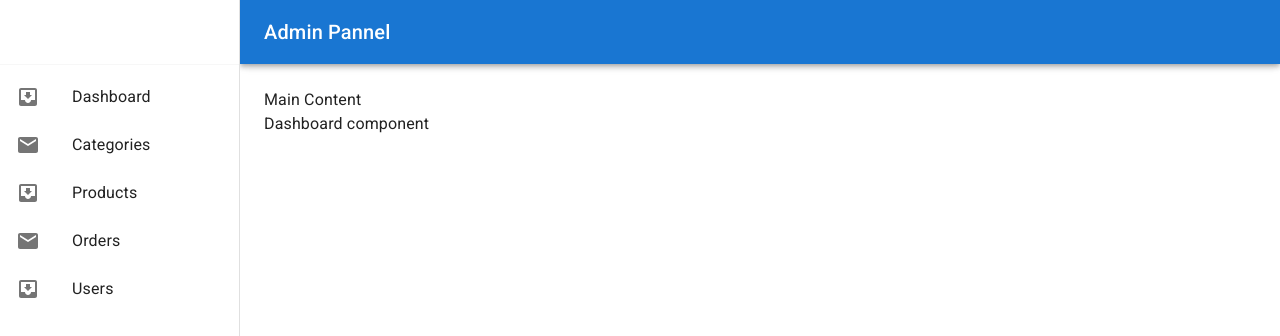
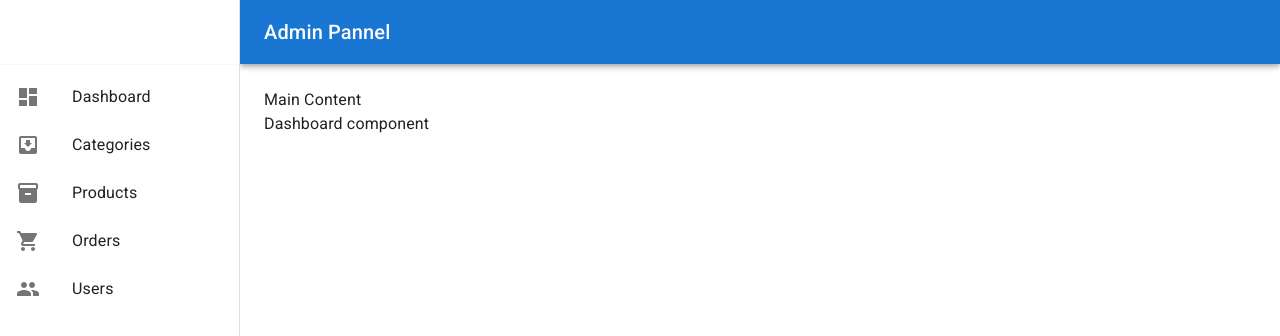
Before and after one commit to SumitDongare/project-01_admin-portal, a React (Create React App) app: page /pages/dashboard in a window 1280 px wide. Shown: the top 336 px of the page. Built offline with nearby package versions, Linux system fonts and the light colour scheme.

Commit message:
added Icons

```diff
--- a/src/pages/PagesComponent.js
+++ b/src/pages/PagesComponent.js
@@ -21,7 +21,10 @@
 import ListItemText from "@mui/material/ListItemText";
 import InboxIcon from "@mui/icons-material/MoveToInbox";
 import MailIcon from "@mui/icons-material/Mail";
-
+import DashboardIcon from '@mui/icons-material/Dashboard';
+import InventoryIcon from '@mui/icons-material/Inventory';
+import ShoppingCartIcon from '@mui/icons-material/ShoppingCart';
+import GroupIcon from '@mui/icons-material/Group';
 const drawerWidth = 240;
 
 export default function PagesComponent() {
@@ -87,18 +90,18 @@
         <Divider />
         <List>
           {[
-            { title: "Dashboard", route: "dashboard" },
-            { title: "Categories", route: "categories" },
-            { title: "Products", route: "products" },
-            { title: "Orders", route: "orders" },
-            { title: "Users", route: "users" },
+            { title: "Dashboard", route: "dashboard", icon : <DashboardIcon /> },
+            { title: "Categories", route: "categories", icon : <InboxIcon /> },
+            { title: "Products", route: "products", icon : <InventoryIcon /> },
+            { title: "Orders", route: "orders", icon : <ShoppingCartIcon /> },
+            { title: "Users", route: "users", icon : <GroupIcon /> },
           ].map((obj, index) => (
             <ListItem key={obj.title} disablePadding onClick={()=>{
               navigate(obj.route)
             }}>
               <ListItemButton>
                 <ListItemIcon>
-                  {index % 2 === 0 ? <InboxIcon /> : <MailIcon />}
+                  {obj.icon}
                 </ListItemIcon>
                 <ListItemText primary={obj.title} />
               </ListItemButton>
```
